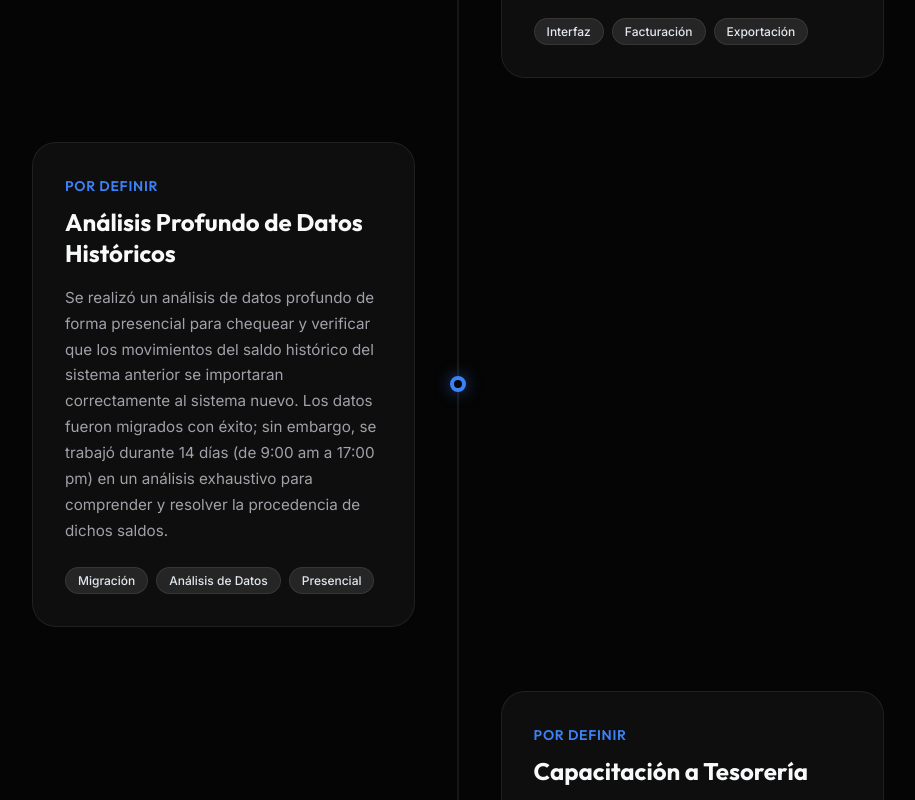
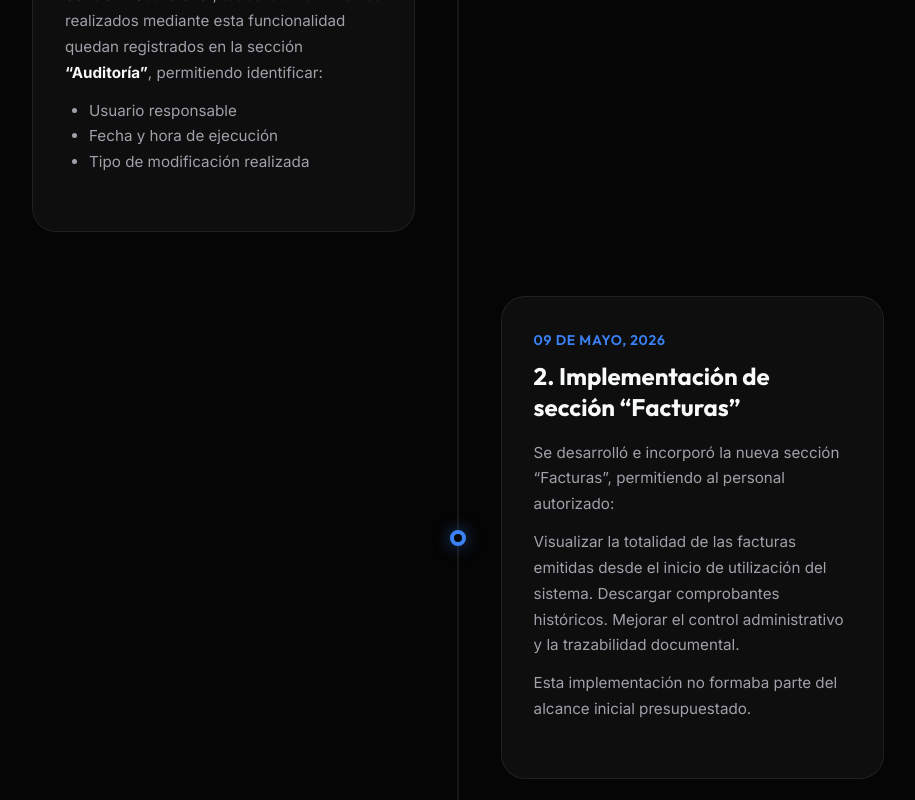
Before and after one commit to Exodo77/bitacora-cambios-cpps, a Next.js app: page / in a window 1280 px wide. Shown: the part 1580-2380 px from the top of the page, without its empty margins (182-1097 px from the left). Built offline with nearby package versions, Linux system fonts and the light colour scheme.

Commit message:
Add ReactMarkdown support for timeline descriptions

```diff
--- a/data/timeline.json
+++ b/data/timeline.json
@@ -1,30 +1,16 @@
 [
   {
-    "id": "1",
-    "date": "Por definir",
-    "title": "Modificación Manual de Devengamientos",
-    "description": "Se implementó una modificación de devengamientos manual para que los administrativos y tesorería puedan solucionar las deudas históricas huérfanas. (Nota: Se notifica y recalca que no hay responsabilidad por el mal uso de esta acción). Además, en la sección 'Auditoría' se pueden visualizar los movimientos que realiza cada administrativo y personal de tesorería.",
-    "tags": ["Base de Datos", "Auditoría", "Administración"]
+    "id": "1779064755652",
+    "title": "1. Implementación de modificación manual de devengamientos",
+    "date": "2026-05-09",
+    "description": "Se desarrolló e implementó una funcionalidad de **modificación manual de devengamientos**, destinada exclusivamente al área administrativa y de tesorería, con el objetivo de permitir la regularización de deudas históricas huérfanas provenientes del sistema anterior.\n\nAsimismo, se deja expresa constancia de que:\n\n- El uso de dicha funcionalidad queda bajo exclusiva responsabilidad de los usuarios autorizados.\n- No se asume responsabilidad alguna ante posibles usos indebidos, incorrectos o no autorizados de esta herramienta.\n- Se notificó formalmente sobre el alcance y riesgos asociados a esta acción.\n\nCon el fin de garantizar **trazabilidad y control institucional**, todos los movimientos realizados mediante esta funcionalidad quedan registrados en la sección **“Auditoría”**, permitiendo identificar:\n\n- Usuario responsable  \n- Fecha y hora de ejecución  \n- Tipo de modificación realizada  \n",
+    "tags": []
   },
   {
-    "id": "2",
-    "date": "Por definir",
-    "title": "Nueva Sección de Facturas",
-    "description": "Se agregó la sección 'Facturas' para permitir la verificación y descarga de todos los comprobantes generados desde el inicio de uso del sistema.",
-    "tags": ["Interfaz", "Facturación", "Exportación"]
-  },
-  {
-    "id": "3",
-    "date": "Por definir",
-    "title": "Análisis Profundo de Datos Históricos",
-    "description": "Se realizó un análisis de datos profundo de forma presencial para chequear y verificar que los movimientos del saldo histórico del sistema anterior se importaran correctamente al sistema nuevo. Los datos fueron migrados con éxito; sin embargo, se trabajó durante 14 días (de 9:00 am a 17:00 pm) en un análisis exhaustivo para comprender y resolver la procedencia de dichos saldos.",
-    "tags": ["Migración", "Análisis de Datos", "Presencial"]
-  },
-  {
-    "id": "4",
-    "date": "Por definir",
-    "title": "Capacitación a Tesorería",
-    "description": "Se capacitó al área de tesorería en el uso del sistema y sus nuevas implementaciones y funcionalidades.",
-    "tags": ["Capacitación", "Onboarding", "Tesorería"]
+    "id": "1779064785818",
+    "title": "2. Implementación de sección “Facturas”",
+    "date": "2026-05-09",
+    "description": "Se desarrolló e incorporó la nueva sección “Facturas”, permitiendo al personal autorizado:\n\nVisualizar la totalidad de las facturas emitidas desde el inicio de utilización del sistema.\nDescargar comprobantes históricos.\nMejorar el control administrativo y la trazabilidad documental.\n\nEsta implementación no formaba parte del alcance inicial presupuestado.",
+    "tags": []
   }
 ]
--- a/package.json
+++ b/package.json
@@ -11,7 +11,8 @@
   "dependencies": {
     "next": "16.2.6",
     "react": "19.2.4",
-    "react-dom": "19.2.4"
+    "react-dom": "19.2.4",
+    "react-markdown": "^10.1.0"
   },
   "devDependencies": {
     "@tailwindcss/postcss": "^4",
--- a/src/app/globals.css
+++ b/src/app/globals.css
@@ -203,6 +203,55 @@ body::after {
   color: var(--text-secondary);
   line-height: 1.7;
   margin-bottom: 1.5rem;
+}
+
+/* Markdown styling within description */
+.timeline-description p {
+  margin-bottom: 0.75rem;
+}
+.timeline-description p:last-child {
+  margin-bottom: 0;
+}
+.timeline-description strong {
+  color: var(--text-primary);
+  font-weight: 700;
+}
+.timeline-description ul {
+  margin-left: 1.5rem;
+  margin-bottom: 0.75rem;
+  list-style-type: disc;
+}
+.timeline-description ol {
+  margin-left: 1.5rem;
+  margin-bottom: 0.75rem;
+  list-style-type: decimal;
+}
+.timeline-description a {
+  color: var(--accent-color);
+  text-decoration: underline;
+}
+.timeline-description blockquote {
+  border-left: 3px solid var(--accent-color);
+  padding-left: 1rem;
+  margin: 1rem 0;
+  color: var(--text-secondary);
+  font-style: italic;
+  background: rgba(255, 255, 255, 0.03);
+  padding: 0.5rem 1rem;
+  border-radius: 0 8px 8px 0;
+}
+.timeline-description code {
+  background: rgba(255, 255, 255, 0.1);
+  padding: 0.2rem 0.4rem;
+  border-radius: 4px;
+  font-family: var(--font-mono), monospace;
+  font-size: 0.85em;
+}
+.timeline-description pre code {
+  display: block;
+  padding: 1rem;
+  overflow-x: auto;
+  margin-bottom: 0.75rem;
 }
 
 .timeline-tags {
--- a/src/app/page.tsx
+++ b/src/app/page.tsx
@@ -1,6 +1,7 @@
 "use client";
 
 import React, { useState, useEffect } from "react";
+import ReactMarkdown from "react-markdown";
 import { getTimelineData, saveTimelineData, TimelineEntry } from "./actions";
 
 export default function Home() {
@@ -168,7 +169,9 @@ export default function Home() {
 
                 <span className="timeline-date">{formatDate(item.date)}</span>
                 <h3 className="timeline-title">{item.title}</h3>
-                <p className="timeline-description">{item.description}</p>
+                <div className="timeline-description">
+                  <ReactMarkdown>{item.description}</ReactMarkdown>
+                </div>
                 <div className="timeline-tags">
                   {item.tags.map((tag, index) => (
                     <span className="tag" key={index}>
```
Also changed, not shown: 1 other file (tests, documents, lock files or other folders).
